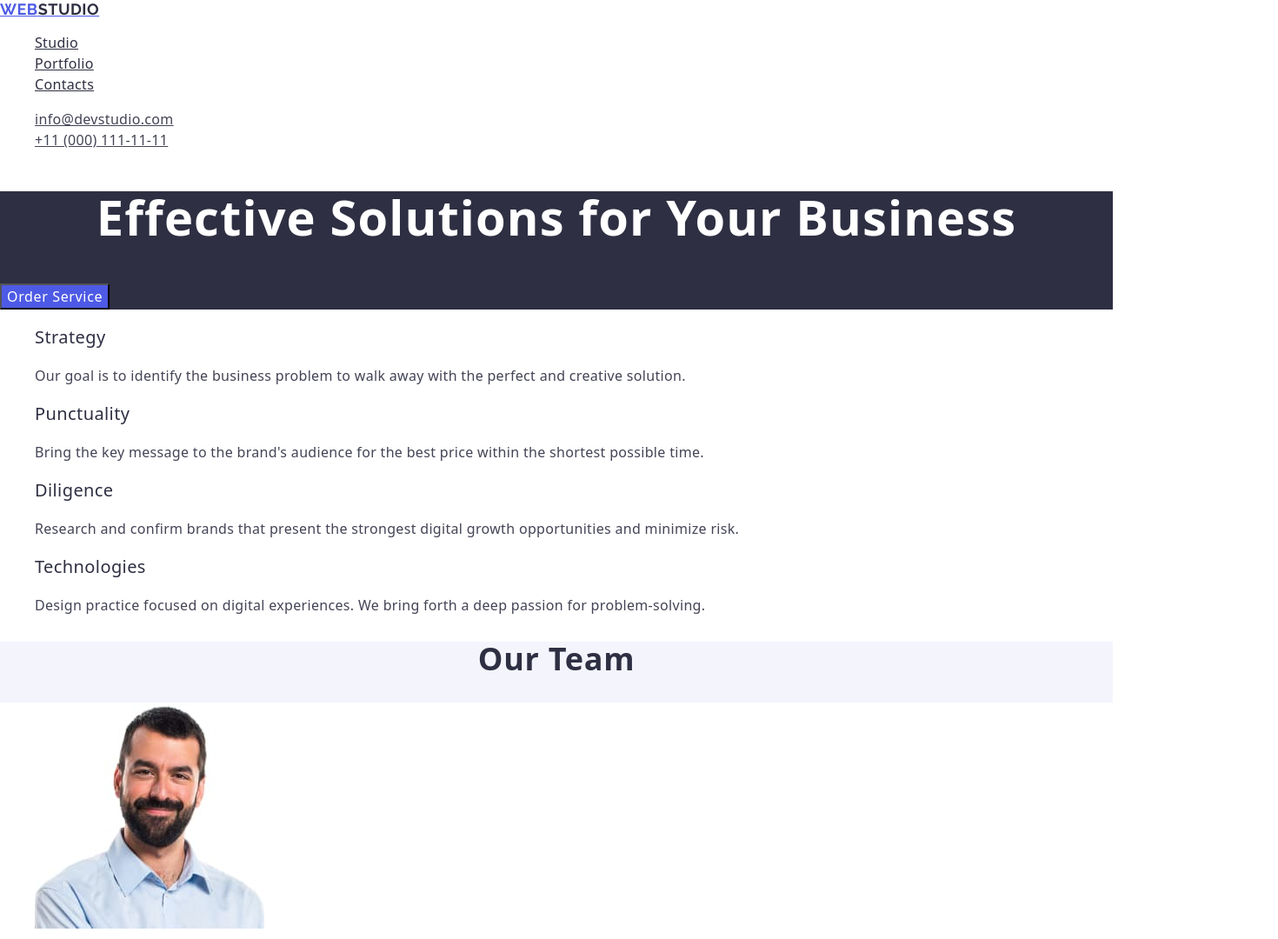
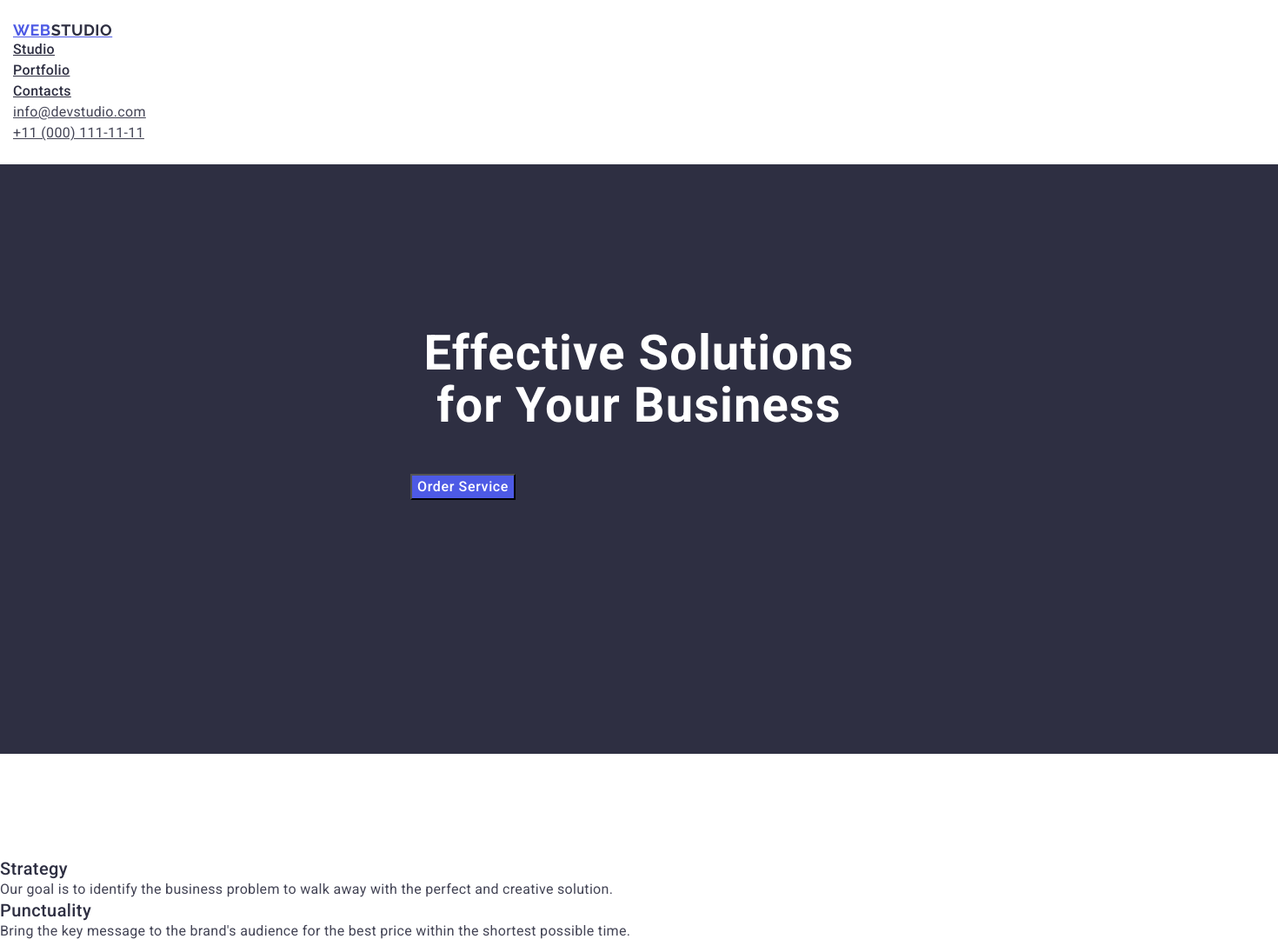
Before and after one commit to MarinaN369/goit-markup-hw-02, a plain HTML site: page index.html in a window 1280 px wide. Shown: the top 1080 px of the page at 87% size, 1470 px wide, since content can reach past the window. Drawn offline with nearby package versions, Linux system fonts and the light colour scheme.

Commit message:
hw-3 початок

```diff
--- a/css/styles.css
+++ b/css/styles.css
@@ -3,8 +3,36 @@ body {
   color: #434455;
   background-color: #ffffff;
 }
+
+.container {
+  width: 1470px;
+  padding-left: 15px;
+  padding-right: 15px;
+  margin: 0 auto;
+}
+
 ul {
+  margin-top: 0;
+  margin-bottom: 0;
+  padding-left: 0;
   list-style: none;
+}
+p,
+h1,
+h2,
+h3 {
+  margin-top: 0;
+  margin-bottom: 0;
+}
+a {
+  color: currentColor;
+}
+img {
+  display: block;
+}
+.header {
+  padding-top: 24px;
+  padding-bottom: 24px;
 }
 .header-logo {
   font-family: "Raleway", sans-serif;
@@ -56,7 +84,14 @@ ul {
   font-style: normal;
 }
 .hero {
+  padding-bottom: 120px;
+}
+.hero-container {
   background: #2e2f42;
+  padding-top: 188px;
+  padding-bottom: 292px;
+  padding-left: 472px;
+  padding-right: 472px;
 }
 .hero-title {
   font-size: 56px;
@@ -65,6 +100,7 @@ ul {
   letter-spacing: 0.02em;
   color: #fff;
   text-align: center;
+  margin-bottom: 48px;
 }
 .hero-btn {
   font-family: inherit;
@@ -75,11 +111,16 @@ ul {
   cursor: pointer;
   background-color: #4d5ae5;
   color: #fff;
+  margin: 0 auto;
 }
+
 .hero-btn:hover,
 .hero-btn:focus {
   background-color: #404bbf;
   color: #fff;
+}
+.info {
+  padding-bottom: 120px;
 }
 .info-subtitle {
   font-size: 20px;
@@ -95,9 +136,8 @@ ul {
   letter-spacing: 0.02em;
   color: #434455;
 }
-
 .our-team {
-  background-color: #f4f4fd;
+  padding-top: 120px;
 }
 .our-team-title {
   font-size: 36px;
@@ -107,7 +147,9 @@ ul {
   text-transform: capitalize;
   text-align: center;
   color: #2e2f42;
+  margin-bottom: 72px;
 }
+
 .our-team-list {
   background-color: #ffffff;
 }
@@ -128,6 +170,10 @@ ul {
   line-height: 1.5;
   letter-spacing: 0.02em;
   color: #434455;
+}
+.our-portfolio {
+  padding-top: 120px;
+  padding-bottom: 120px;
 }
 .our-portfolio-title {
   font-size: 36px;
--- a/index.html
+++ b/index.html
@@ -10,7 +10,7 @@
       href="https://fonts.googleapis.com/css2?family=Raleway:wght@700&family=Roboto:wght@400;500;700&display=swap"
       rel="stylesheet"
     />
-    <link rel="stylesheet" href="./css/styles.css" />
+
     <link
       rel="stylesheet"
       href="https://cdnjs.cloudflare.com/ajax/libs/modern-normalize/2.0.0/modern-normalize.min.css"
@@ -18,9 +18,12 @@
       crossorigin="anonymous"
       referrerpolicy="no-referrer"
     />
+    <link rel="stylesheet" href="./css/styles.css" />
   </head>
   <body class="body">
+    <!-- Header -->
     <header class="header">
+      <div class="container">
         <nav class="header-navigation">
           <a class="header-logo" href="./index.html"
             >Web<span class="header-logo-span">Studio</span></a
@@ -51,12 +54,18 @@
             </li>
           </ul>
         </address>
+      </div>
     </header>
     <main>
+      <!-- Section-1 -->
       <section class="hero">
-        <h1 class="hero-title">Effective Solutions for Your Business</h1>
-        <button type="button" class="hero-btn">Order Service</button>
+        <div class="container hero-container">
+        <h1 class="hero-title">Effective Solutions <br /> for Your Business</h1>
+        <button type="button" class="hero-btn" class="box-btn">
+          Order Service
+        </button>
       </section>
+      <!-- Section-2 -->
       <section class="info">
         <h2 hidden class="info-title">Company values</h2>
         <ul class="info-list">
@@ -89,9 +98,11 @@
             </p>
           </li>
         </ul>
+        </div>
       </section>
-
+      <!-- Section-3 -->
       <section class="our-team">
+        <div class="container">
         <h2 class="our-team-title">Our Team</h2>
         <ul class="our-team-list">
           <li class="our-team-item">
@@ -115,8 +126,11 @@
             <p class="our-team-text">UI Designer</p>
           </li>
         </ul>
+        </div>
       </section>
+      <!-- Section-4 -->
       <section class="our-portfolio">
+        <div class="container">
         <h2 class="our-portfolio-title">Our Portfolio</h2>
         <ul class="our-portfolio-list">
           <li class="our-portfolio-item">
@@ -154,9 +168,12 @@
             <p class="our-portfolio-text">Marketing</p>
           </li>
         </ul>
+        </div>
       </section>
     </main>
+    <!-- Footer -->
     <footer class="footer">
+      <div class="container">
       <a href="./index.html" class="logofooter"
         >Web<span class="footerspan">Studio</span></a
       >
@@ -164,6 +181,7 @@
         Increase the flow of customers and sales for your business with digital
         marketing & growth solutions.
       </p>
+      </div>
     </footer>
   </body>
 </html>
```
Lines whose indentation alone changed are shown as unchanged.
